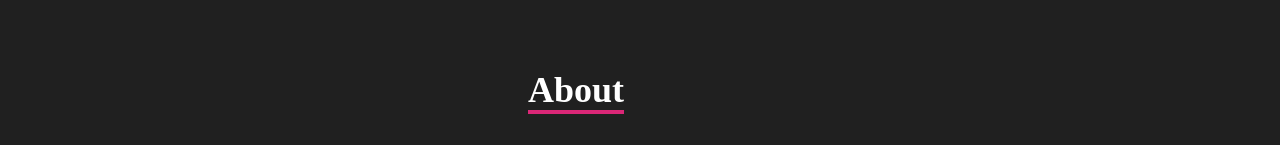
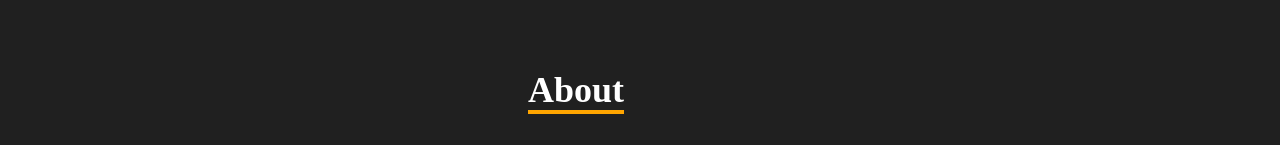
Before and after one commit to GregSithole/gregsithole-react-portfolio, a React (Create React App) app: page / in a window 1280 px wide. Shown: the part 1034-1179 px from the top of the page. Built offline with nearby package versions, Linux system fonts and the light colour scheme.

Commit message:
Added correct colour to About.jsx

```diff
--- a/src/components/About.jsx
+++ b/src/components/About.jsx
@@ -6,7 +6,7 @@ const About = () => {
             <div className='flex flex-col justify-center items-center w-full h-full'>
                 <div className='max-w-[1000px] w-full px-4 grid grid-cols-2 gap-8'>
                     <div className='sm:text-right pb-8 pl-4'>
-                        <p className='text-4xl font-bold inline border-b-4 border-pink-600'>About</p>
+                        <p className='text-4xl font-bold inline border-b-4 border-[#ffa500]'>About</p>
                     </div>
                     <div>
 
```
